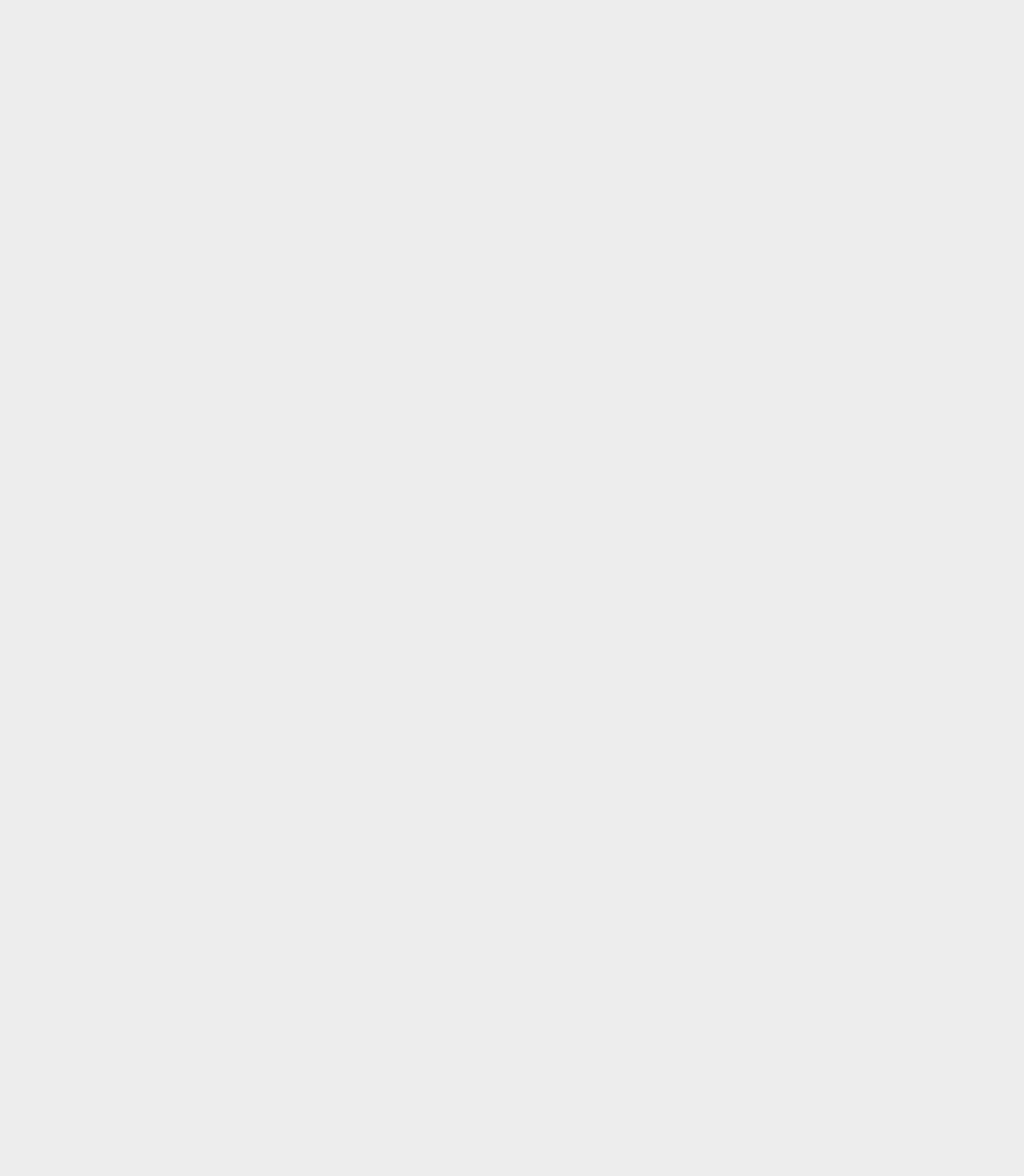
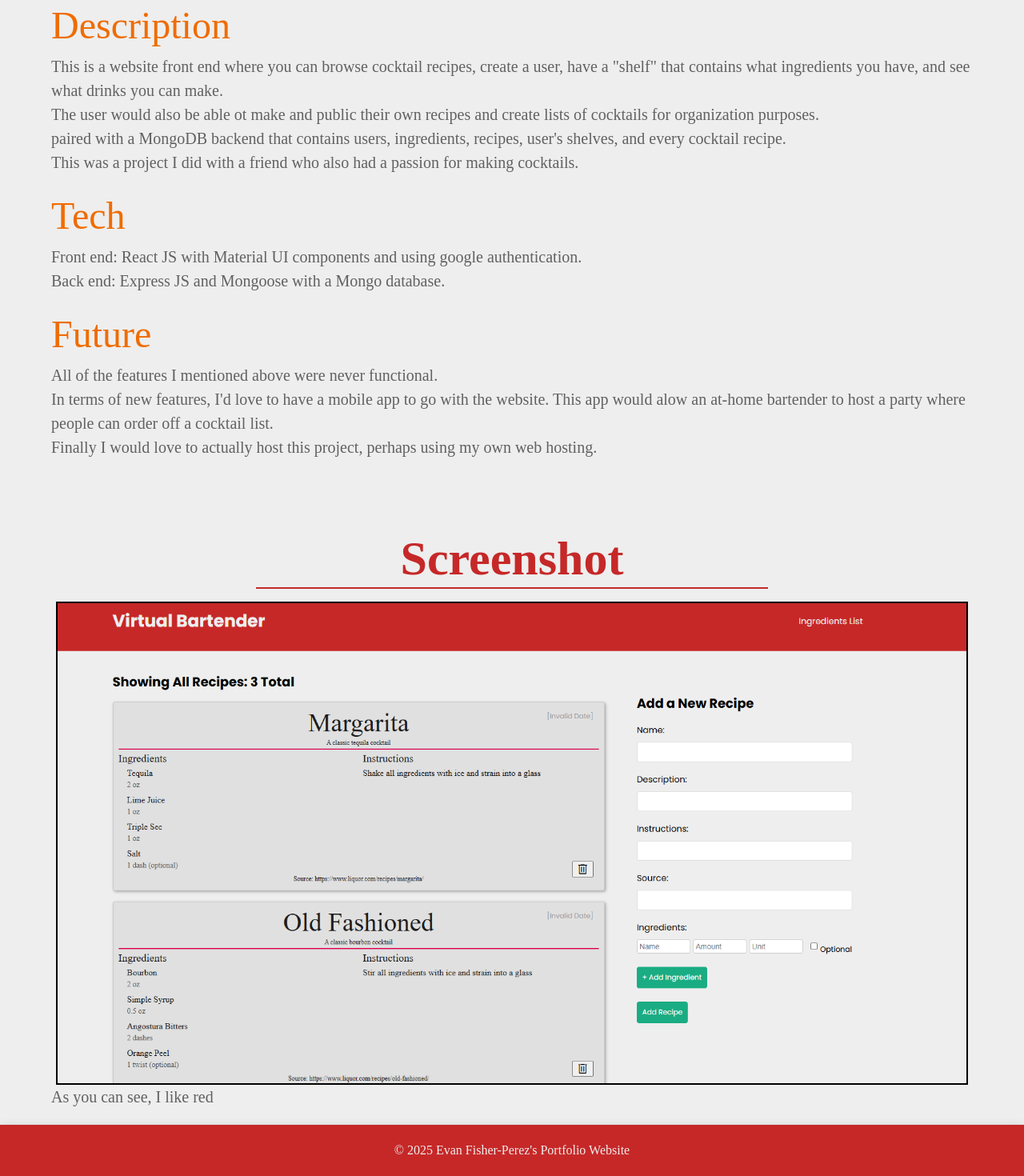
Before and after one commit to evanfp582/evanfp582.github.io, a React (Create React App) app: page /#/BartenderWebsite in a window 1280 px wide. Before the commit this address had no page. Shown: the part 246-1716 px from the top of the page at 80% size. Before the commit the page ends 800 px from the top, so only its background shows below. Built offline with nearby package versions, Linux system fonts and the light colour scheme.

Commit message:
Basic Bartender Website display

```diff
--- a/src/App.js
+++ b/src/App.js
@@ -1,7 +1,7 @@
 import React, { useState, createContext } from "react";
 import { ThemeProvider, createTheme } from "@mui/material/styles";
 import { HashRouter, Routes, Route } from "react-router-dom"; // Import HashRouter instead of BrowserRouter
-import { CssBaseline } from "@mui/material";
+import { CssBaseline, AppBar, Toolbar } from "@mui/material";
 
 import Navbar from "./components/Navbar";
 import Home from "./sections/Home";
@@ -11,6 +11,8 @@ import Projects from "./sections/Projects";
 import About from "./sections/About"
 import PortfolioSite from "./project_files/PortfolioSite";
 import Image2Json from "./project_files/Image2Json";
+import BartenderWebsite from "./project_files/BartenderWebsite";
+import Footer from "./components/Footer";
 
 export const ThemeContext = createContext();
 
@@ -82,17 +84,25 @@ function App() {
               <Resume />
               <Separator />
               <Projects />
-              <Separator />
+              <Footer />
               </>
             } />
             <Route path="/portfolio_website" element={<>
               <Navbar />
               <PortfolioSite />
+              <Footer />
+              </>
+            } />
+            <Route path="/BartenderWebsite" element={<>
+              <Navbar />
+              <BartenderWebsite />
+              <Footer />
               </>
             } />
             <Route path="/image2JSON" element={<>
               <Navbar />
               <Image2Json />
+              <Footer />
               </>
             } />
           </Routes>
--- /dev/null
+++ b/src/components/Footer.js
@@ -0,0 +1,18 @@
+import React from 'react';
+import { Box, Typography, AppBar, Toolbar } from '@mui/material';
+
+function Footer() {
+  return (
+    <AppBar position="static" color="primary" sx={{ top: 'auto', bottom: 0, mt: "20px" }}>
+      <Toolbar>
+        <Box sx={{ flexGrow: 1, textAlign: 'center' }}>
+          <Typography variant="body1" color="text.header">
+            © 2025 Evan Fisher-Perez's Portfolio Website
+          </Typography>
+        </Box>
+      </Toolbar>
+    </AppBar>
+  );
+}
+
+export default Footer;
--- /dev/null
+++ b/src/project_files/BartenderWebsite.js
@@ -0,0 +1,64 @@
+import { useState } from "react";
+import Typography from "@mui/material/Typography"
+import Box from "@mui/material/Box"
+
+import Separator from "../components/Separator"
+
+const BartenderWebsite = () => {
+  return (<>
+  <Box textAlign="center">
+    <Typography variant="h1" color="primary" sx={{ fontWeight: "bold" }}>
+        Bartender Website
+    </Typography>
+    <Separator width="50%"/>
+  </Box>
+    <Box sx={{ padding: "4rem" }}>
+      <Typography variant="h3" color="secondary">Description</Typography>
+      <Typography color="text.secondary" sx={{ mt: 1, mb:3, fontSize: "20px"}}>
+        This is a website front end where you can browse cocktail recipes, create a user, have a "shelf" that contains what ingredients you have, and see what drinks you can make. <br />
+        The user would also be able ot make and public their own recipes and create lists of cocktails for organization purposes. <br />
+        paired with a MongoDB backend that contains users, ingredients, recipes, user's shelves, and every cocktail recipe. <br />
+        This was a project I did with a friend who also had a passion for making cocktails. <br />
+      </Typography>
+      <Typography variant="h3" color="secondary">Tech</Typography>
+      <Typography color="text.secondary" sx={{ mt: 1, mb:3, fontSize: "20px"}}>
+        Front end: React JS with Material UI components and using google authentication. <br />
+        Back end: Express JS and Mongoose with a Mongo database.
+      </Typography>
+      <Typography variant="h3" color="secondary">
+       Future
+      </Typography>
+      <Typography color="text.secondary" sx={{ mt: 1, mb:3, fontSize: "20px"}}>
+        All of the features I mentioned above were never functional. <br />
+        In terms of new features, I'd love to have a mobile app to go with the website. This app would alow an at-home bartender to host a party where people can order off a cocktail list.<br />
+        Finally I would love to actually host this project, perhaps using my own web hosting.
+      </Typography>
+    </Box>
+    <Box
+      sx={{
+        justifyContent: "center",
+        flexDirection: "column",
+        alignItems: "center",
+        display: "flex",
+      }}>
+      <Typography variant="h2" color="primary" sx={{ fontWeight: "bold" }}>
+          Screenshot
+      </Typography>
+      <Separator width="50%"/>
+      <Box sx = {{border: '2px solid black', mt: "1rem"}}>
+        <img
+          src="/images/bartender_website.PNG"
+          alt="website screenshot"
+          class="h-[600px] w-auto"
+        />
+      </Box>
+    </Box>
+    <Typography color="text.secondary" sx={{ fontSize: "20px", paddingLeft: "4rem"}}>
+      As you can see, I like red
+    </Typography>
+
+  </>)
+}
+
+
+export default BartenderWebsite
--- a/src/project_files/Image2Json.js
+++ b/src/project_files/Image2Json.js
@@ -1,4 +1,4 @@
-import { useEffect, useState } from "react";
+import { useState } from "react";
 import Typography from "@mui/material/Typography"
 import Box from "@mui/material/Box"
 import Stepper from "@mui/material/Stepper";
@@ -6,10 +6,6 @@ import Step from "@mui/material/Step";
 import StepLabel from "@mui/material/StepLabel";
 import StepContent from "@mui/material/StepContent";
 import Button from "@mui/material/Button";
-import Paper from "@mui/material/Paper";
-import Grid from "@mui/material/Unstable_Grid2";
-import { IconButton } from "@mui/material";
-import ArrowForwardIcon from "@mui/icons-material/ArrowForward";
 
 import Separator from "../components/Separator"
 
@@ -175,7 +171,7 @@ const Image2Json = () => {
         </Typography>
         <Typography variant="h4" color="secondary">Arrays</Typography>
         <Typography color="text.secondary" sx={{ fontSize: "20px"}}>
-          This is an issue with parsing the actual "recipe" section of the recipe. This is a small issue that I think could be easily fixed with just some regex.
+          This is an issue with parsing the actual "recipe" section of the recipe. Even if you select array, it is just a string. This is a small issue that I think could be easily fixed with just some regex.
         </Typography>
       </Box>
   </>)
```
Also changed, not shown: public/images/bartender_website.PNG (added), 1 other file (tests, documents, lock files or other folders). Lines whose indentation alone changed are shown as unchanged.
